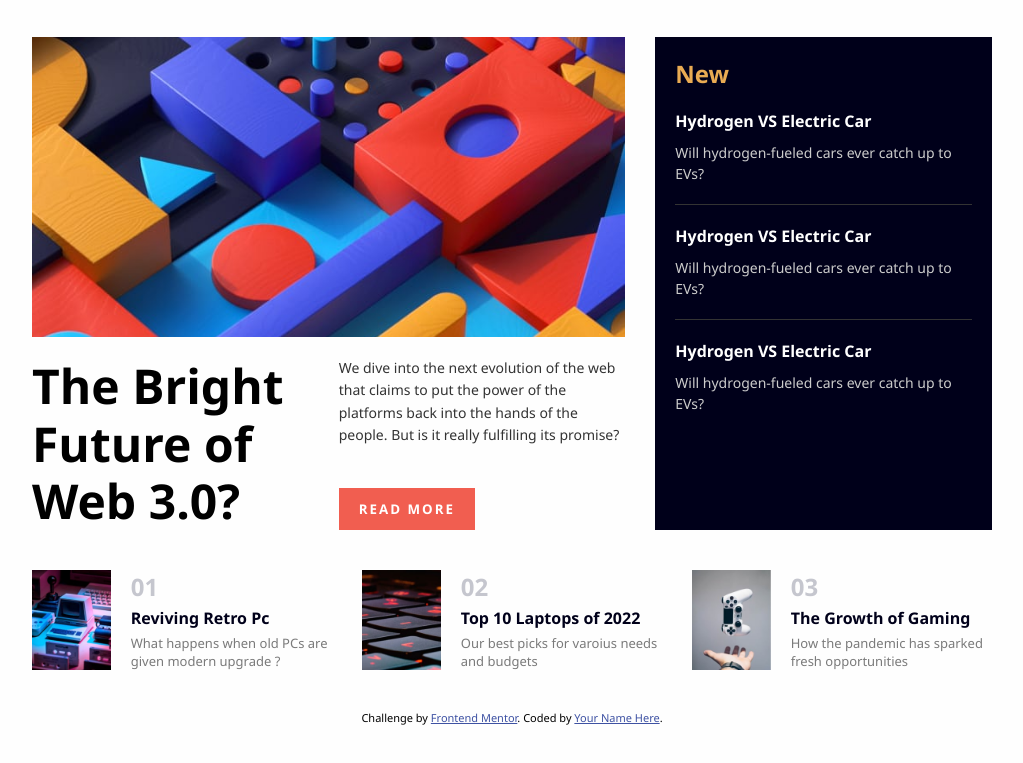
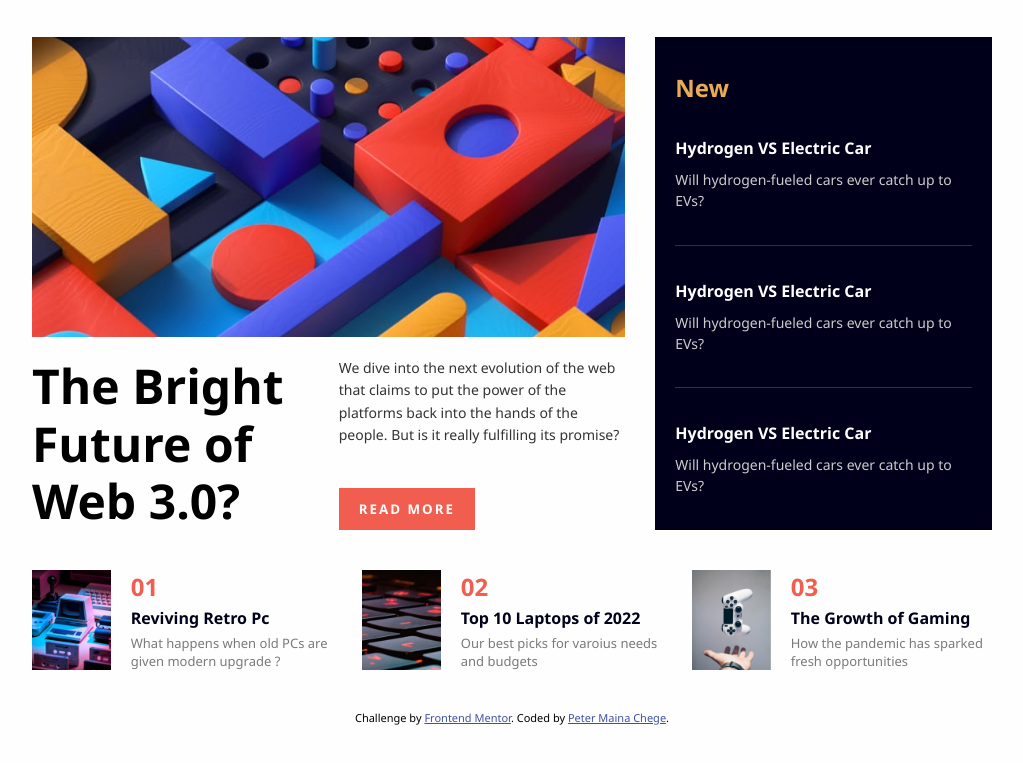
Before and after one commit to CodeWithMaina/news-homepage-main, a plain HTML site: page index.html in a window 1280 px wide. Shown: the part 83-846 px from the top of the page, without its empty margins (128-1151 px from the left). Drawn offline with Linux system fonts and the light colour scheme.

Commit message:
Modified the styling

```diff
--- a/index.html
+++ b/index.html
@@ -119,7 +119,7 @@
     <div class="attribution">
       Challenge by
       <a href="https://www.frontendmentor.io?ref=challenge" target="_blank">Frontend Mentor</a>. Coded by <a
-        href="#">Your Name Here</a>.
+        href="#">Peter Maina Chege</a>.
     </div>
   </div>
 
--- a/styles.css
+++ b/styles.css
@@ -45,7 +45,6 @@
     flex-wrap: wrap;
   }
 
-  /* LEFT SIDE - WEB3 SECTION */
   .web3-hero {
     display: flex;
     flex-direction: column;
@@ -58,7 +57,6 @@
     object-fit: cover;
   }
 
-  /* TITLE AND READ MORE */
   .web3 {
     display: flex;
     flex-direction: row;
@@ -99,7 +97,6 @@
     cursor: pointer;
   }
 
-  /* RIGHT SIDE - NEWS */
   .news {
     flex: 1;
     background-color: #00001a;
@@ -108,6 +105,7 @@
     display: flex;
     flex-direction: column;
     gap: 20px;
+    justify-content: space-evenly;
   }
 
   .new-title {
@@ -144,7 +142,6 @@
     border-top: 1px solid #333;
   }
 
-  /* FEATURED NEWS */
   .featured-news-container {
     display: flex;
     flex-direction: row;
@@ -173,7 +170,7 @@
 
   .description h3 {
     font-size: 24px;
-    color: #c5c6ce;
+    color: #f15e50;
     font-weight: 700;
   }
 
```
